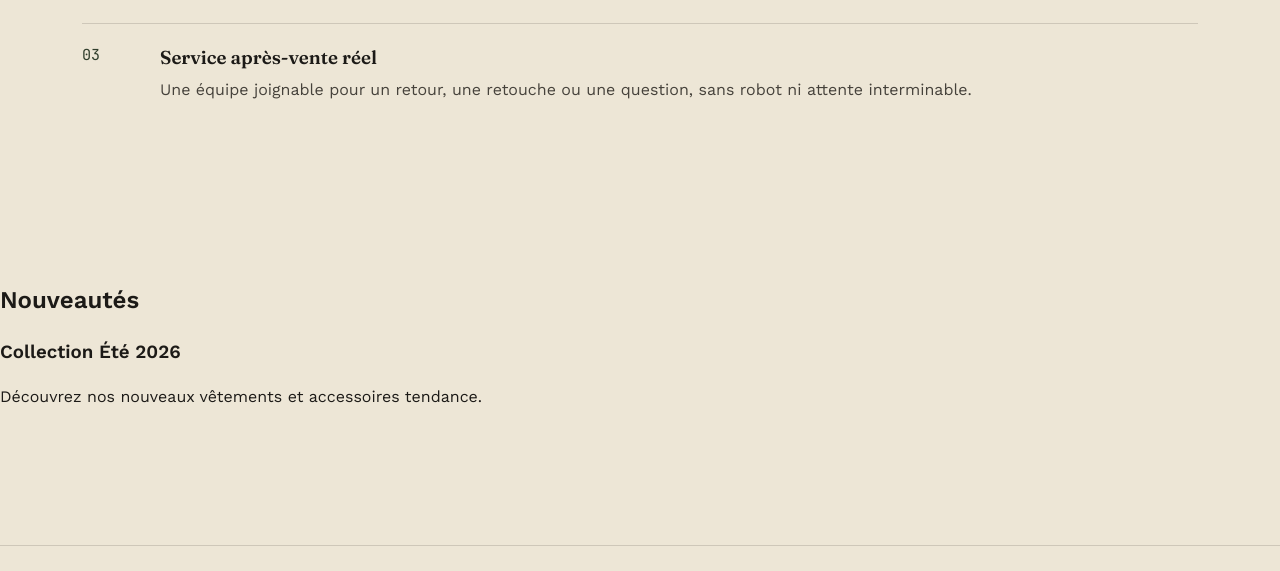
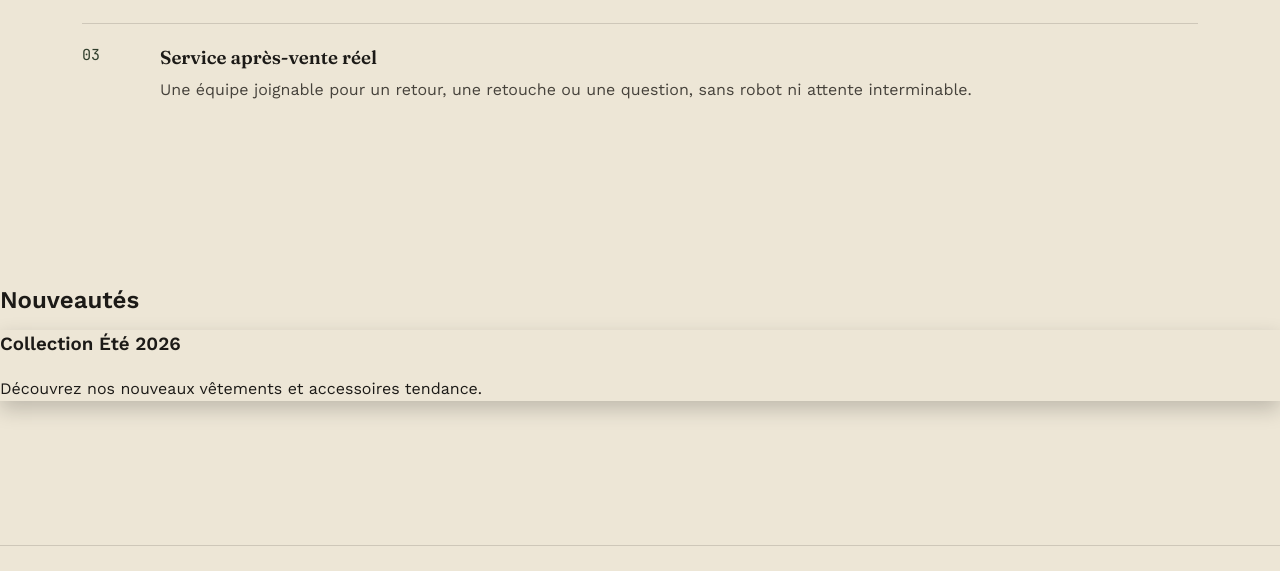
Before and after one commit to yannibinga74-bit/Vestiaire-shop221, a plain HTML site: page index.html in a window 1280 px wide. In both pictures the pointer is over the element 640 px from the left and 2340 px from the top of the page. Shown: the part 1967-2538 px from the top of the page. Drawn offline with nearby package versions, Linux system fonts and the light colour scheme.

Commit message:
Ajout d'un effet sur les images

```diff
--- a/style.css
+++ b/style.css
@@ -355,6 +355,7 @@ section{ padding: 80px 0; }
 
 
 
+
 .about-hero{
   padding-bottom: 40px;
 }
@@ -566,6 +567,15 @@ section{ padding: 80px 0; }
   .section-head{ flex-direction: column; align-items: flex-start; gap: 10px; }
 }
 
+.card{
+    transition: transform 0.3s ease, box-shadow 0.3s ease;
+}
+
+.card:hover{
+    transform: translateY(-8px);
+    box-shadow: 0 8px 20px rgba(0,0,0,0.2);
+}
+
 @media (prefers-reduced-motion: reduce){
   *{ transition: none !important; scroll-behavior: auto !important; }
 }
```
